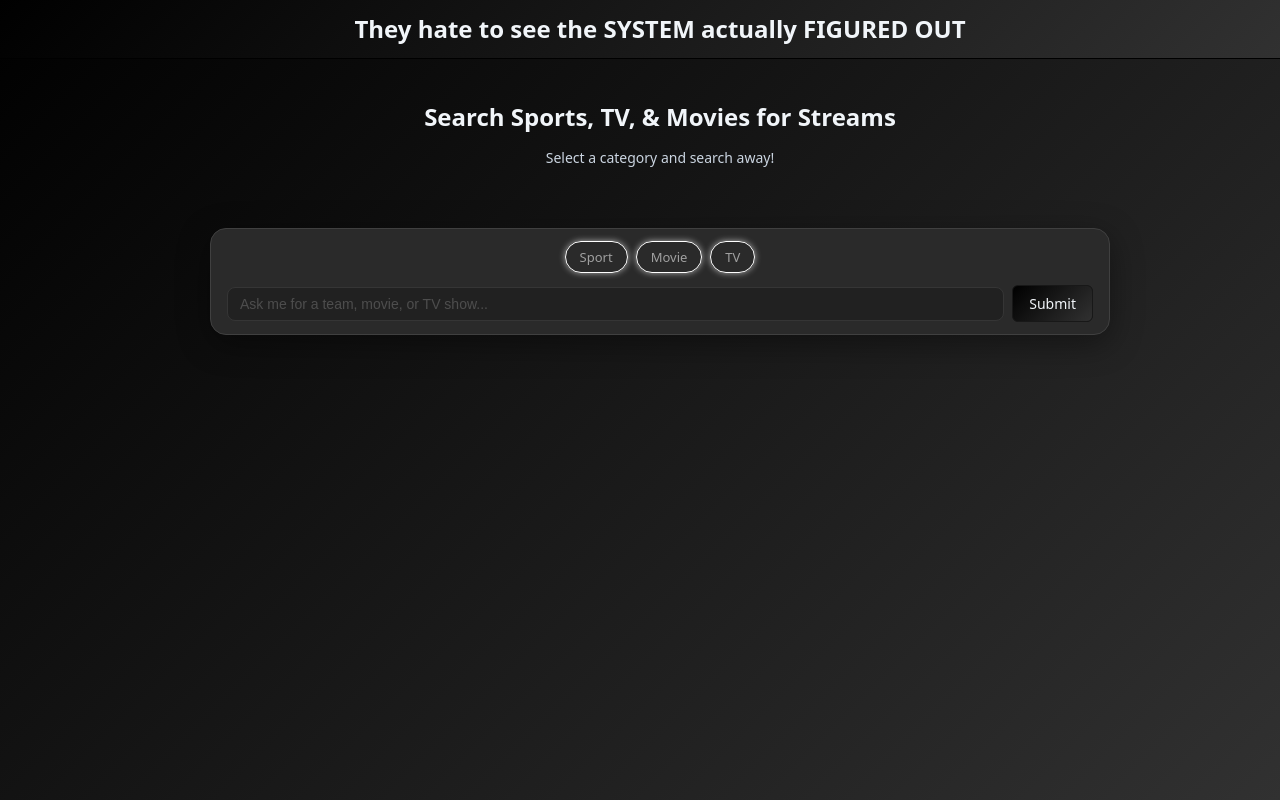
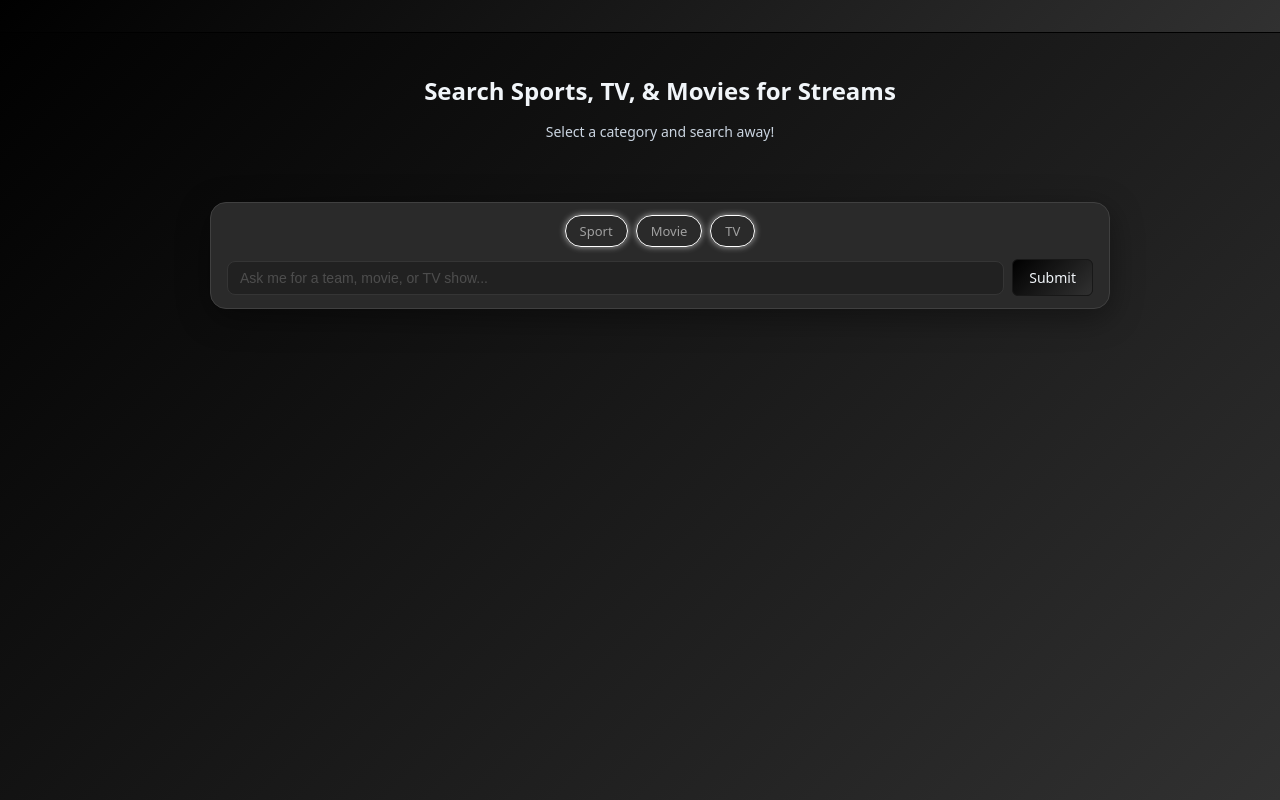
Before and after one commit to henrynguyen50/AgentSmark, a React (Vite) app in the folder frontend/: page / in a window 1280 px wide. Built offline with nearby package versions, Linux system fonts and the light colour scheme.

Commit message:
Remove outdated header text from App component

```diff
--- a/frontend/src/App.tsx
+++ b/frontend/src/App.tsx
@@ -8,7 +8,6 @@ function App() {
     <div className="app-container">
       <header className="website-header">
         <div className="header-content">
-          <h1>They hate to see the SYSTEM actually FIGURED OUT</h1>
 
         </div>
       </header>
```
